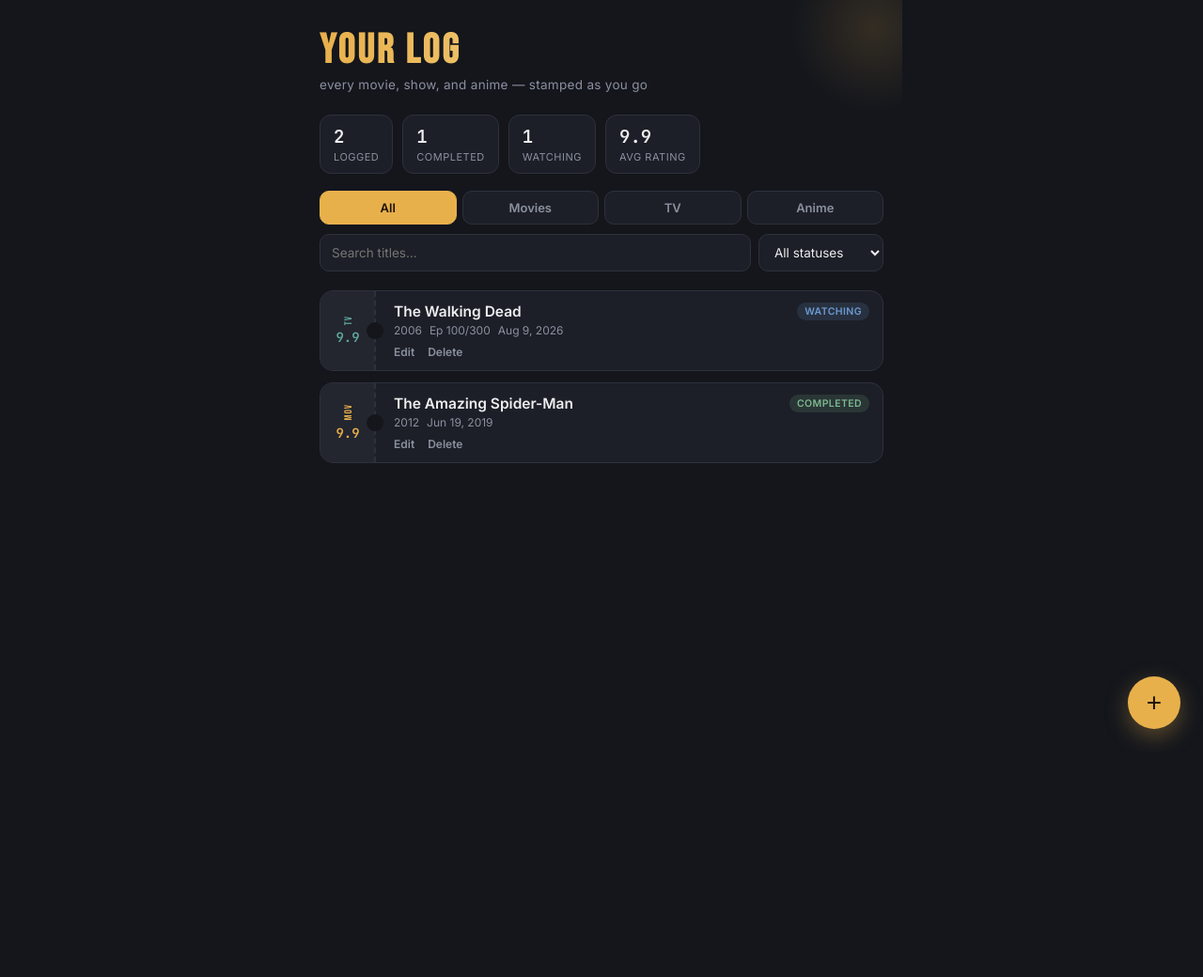
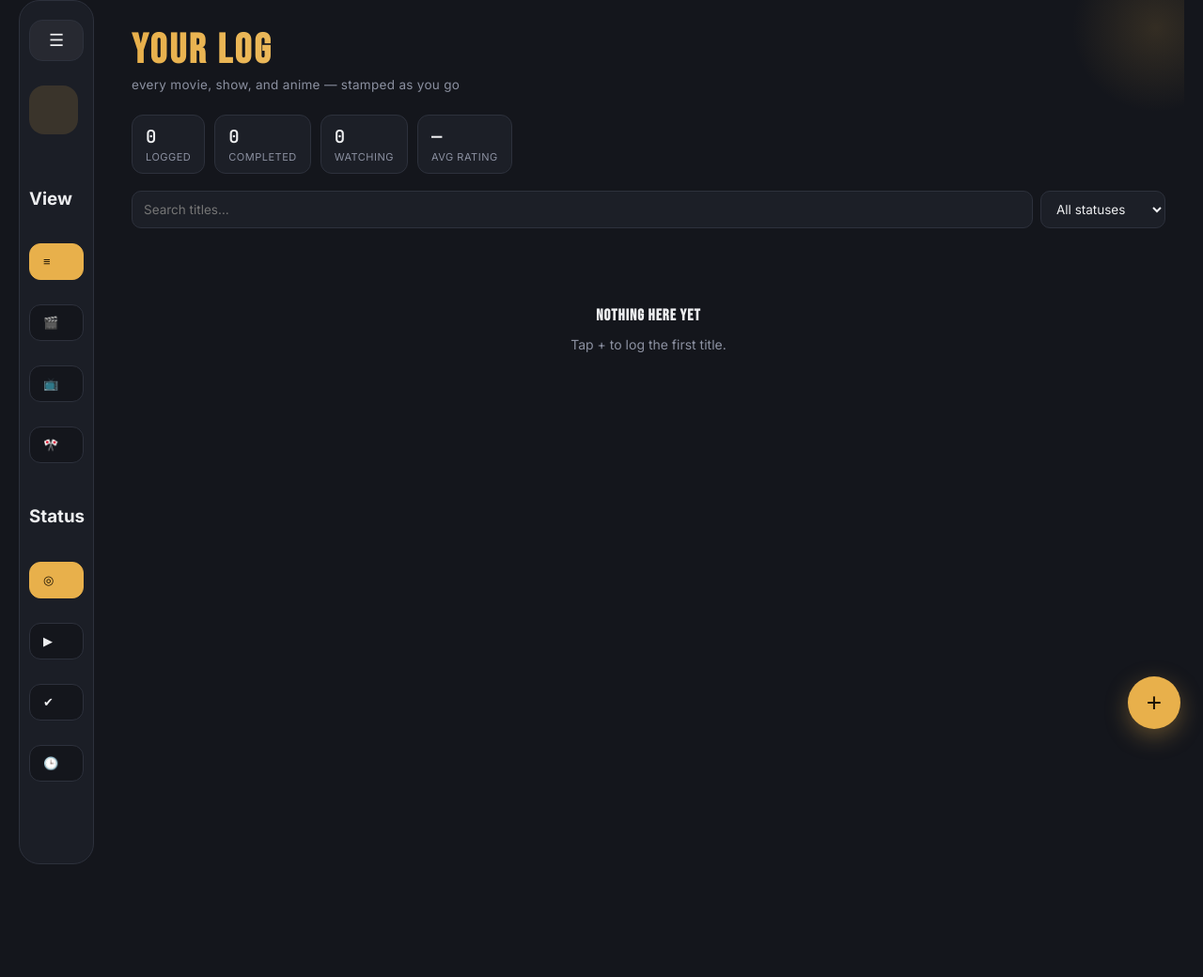
Before and after one commit to Jamil-Habash/watch_tracker, a Django app: template tracker/templates/index.html in a window 1280 px wide. Shown: the whole page at 94% size. Before the commit the page ends 792 px from the top, so only its background shows below. Run offline with Django 5.2, Linux system fonts and the light colour scheme; the template is opened without the code that fills it, so the values that code supplies are empty; data comes from the database, SQL or seed files in the repository; both versions use the stored data as it was after the commit.

Commit message:
added user nav bar and some refinement

```diff
--- a/tracker/static/script.js
+++ b/tracker/static/script.js
@@ -9,6 +9,7 @@
   const listEl = document.getElementById('entryList');
   const statsEl = document.getElementById('statsStrip');
   const modalOverlay = document.getElementById('modalOverlay');
+  const sidebar = document.querySelector('.sidebar');
   const form = document.getElementById('entryForm');
   const typePicker = document.getElementById('typePicker');
   const episodeRow = document.getElementById('episodeRow');
@@ -57,13 +58,21 @@
         body: JSON.stringify(payload),
       });
       if(!res.ok){
-        throw new Error('Could not save entry');
+        let message = 'Could not save entry';
+        try{
+          const data = await res.json();
+          if(data && data.error){ message = data.error; }
+        }catch(_){
+          const text = await res.text();
+          if(text){ message = text; }
+        }
+        throw new Error(message);
       }
       await loadEntries();
       closeModal();
     }catch(err){
       console.error('Save failed', err);
-      alert('The title could not be saved. Please try again.');
+      alert(`The title could not be saved. ${err.message}`);
     }
   }
 
@@ -102,6 +111,24 @@
     return {total, completed, watching, avg};
   }
 
+  function setActiveTypeButtons(type){
+    document.querySelectorAll('#typeTabs .tab, .sidebar-filter-btn').forEach(b => {
+      if(b.dataset.type){
+        b.classList.toggle('active', b.dataset.type === type);
+      }
+    });
+  }
+
+  function setActiveStatusButtons(status){
+    document.querySelectorAll('.sidebar-status-btn').forEach(b => {
+      b.classList.toggle('active', b.dataset.status === status);
+    });
+    const statusSelect = document.getElementById('statusFilter');
+    if(statusSelect){
+      statusSelect.value = status;
+    }
+  }
+
   function renderStats(){
     const s = computeStats();
     statsEl.innerHTML = `
@@ -122,6 +149,8 @@
 
   function render(){
     renderStats();
+    setActiveTypeButtons(activeType);
+    setActiveStatusButtons(activeStatus);
     const list = filteredEntries();
     if(list.length === 0){
       listEl.innerHTML = `<div class="empty-state"><strong>Nothing here yet</strong>Tap + to log the first title.</div>`;
@@ -168,17 +197,45 @@
     return d.toLocaleDateString(undefined, {month:'short', day:'numeric', year:'numeric'});
   }
 
-  document.getElementById('typeTabs').addEventListener('click', e => {
-    const btn = e.target.closest('.tab');
-    if(!btn) return;
-    document.querySelectorAll('#typeTabs .tab').forEach(b => b.classList.remove('active'));
-    btn.classList.add('active');
-    activeType = btn.dataset.type;
-    render();
-  });
+  const typeTabs = document.getElementById('typeTabs');
+  if(typeTabs){
+    typeTabs.addEventListener('click', e => {
+      const btn = e.target.closest('.tab');
+      if(!btn) return;
+      activeType = btn.dataset.type;
+      setActiveTypeButtons(activeType);
+      render();
+    });
+  }
+
+  if(sidebar){
+    const handle = sidebar.querySelector('.sidebar-handle');
+    if(handle){
+      handle.addEventListener('click', () => {
+        sidebar.classList.toggle('open');
+      });
+    }
+
+    sidebar.addEventListener('click', e => {
+      const typeBtn = e.target.closest('.sidebar-filter-btn');
+      if(typeBtn){
+        activeType = typeBtn.dataset.type;
+        setActiveTypeButtons(activeType);
+        render();
+        return;
+      }
+      const statusBtn = e.target.closest('.sidebar-status-btn');
+      if(statusBtn){
+        activeStatus = statusBtn.dataset.status;
+        setActiveStatusButtons(activeStatus);
+        render();
+      }
+    });
+  }
 
   document.getElementById('statusFilter').addEventListener('change', e => {
     activeStatus = e.target.value;
+    setActiveStatusButtons(activeStatus);
     render();
   });
 
--- a/tracker/static/style.css
+++ b/tracker/static/style.css
@@ -24,7 +24,8 @@
   -webkit-font-smoothing:antialiased;
 }
 .app{
-  max-width:640px;
+  width:100%;
+  max-width:100%;
   margin:0 auto;
   padding:0 0 100px;
 }
@@ -94,10 +95,252 @@
 .controls{
   padding:0 20px 14px;
 }
-.type-tabs{
+.layout{
   display:flex;
+  gap:20px;
+  padding:0 20px 20px;
+  align-items:flex-start;
+}
+.sidebar{
+  display:flex;
+  flex-direction:column;
+  gap:18px;
+  width:80px;
+  min-width:72px;
+  overflow:hidden;
+  background:rgba(28,31,39,0.98);
+  border:1px solid var(--line);
+  border-radius:22px;
+  transition:width .25s ease, padding .25s ease;
+  padding:20px 10px;
+  position:sticky;
+  top:20px;
+  min-height:calc(100vh - 40px);
+  z-index:2;
+}
+.sidebar:hover,
+.sidebar.open{
+  width:260px;
+  padding:20px;
+}
+.main-column{
+  flex:1;
+  min-width:0;
+}
+.sidebar *{
+  transition:opacity .25s ease, transform .25s ease;
+}
+.sidebar-handle{
+  display:flex;
+  align-items:center;
+  justify-content:center;
+  width:100%;
+  background:rgba(255,255,255,0.05);
+  border:1px solid var(--line);
+  border-radius:14px;
+  color:var(--text);
+  font-size:18px;
+  padding:10px 0;
+  cursor:pointer;
+  margin-bottom:8px;
+}
+.sidebar:not(:hover) .sidebar-handle{
+  opacity:1;
+  transform:none;
+}
+.sidebar:not(:hover) .profile-copy,
+.sidebar:not(:hover) .sidebar-section h2,
+.sidebar:not(:hover) .sidebar-actions{
+  opacity:0;
+  transform:translateX(-10px);
+  pointer-events:none;
+}
+
+.sidebar:not(:hover) .profile-card{
+  padding:0;
+}
+
+.sidebar:not(:hover) .sidebar-section{
+  max-height:none;
+  margin:0;
+  padding:0;
+  opacity:1;
+  overflow:visible;
+}
+
+.sidebar:not(:hover) .sidebar-section h2{
+  display:none;
+}
+.sidebar:not(:hover) .label{
+  display:none;
+}
+
+.sidebar:not(:hover).open .label{
+  display:inline;
+}
+.sidebar-filter-btn,
+.sidebar-status-btn,
+.sidebar-actions .btn{
+  display:flex;
+  align-items:center;
+  gap:10px;
+  width:100%;
+  text-align:left;
+  padding:11px 14px;
+}
+
+.profile-card .avatar{
+  width:52px;
+  height:52px;
+  display:flex;
+  align-items:center;
+  justify-content:center;
+  border-radius:16px;
+  background:rgba(232,176,75,0.15);
+  color:var(--gold);
+  font-family:'Bebas Neue',sans-serif;
+  font-size:24px;
+}
+.profile-copy{
+  min-width:0;
+}
+.avatar{
+  width:52px;
+  height:52px;
+  display:flex;
+  align-items:center;
+  justify-content:center;
+  border-radius:16px;
+  background:rgba(232,176,75,0.15);
+  color:var(--gold);
+  font-family:'Bebas Neue',sans-serif;
+  font-size:24px;
+}
+.profile-copy{
+  min-width:0;
+}
+.profile-name{
+  font-size:16px;
+  font-weight:700;
+}
+.profile-meta{
+  color:var(--text-muted);
+  font-size:13px;
+  margin-top:4px;
+  overflow:hidden;
+  text-overflow:ellipsis;
+  white-space:nowrap;
+}
+.sidebar-section{
+  background:var(--surface);
+  border:1px solid var(--line);
+  border-radius:18px;
+  padding:16px;
+}
+.sidebar-section h2{
+  margin:0 0 10px;
+  font-size:13px;
+  letter-spacing:0.08em;
+  color:var(--text-muted);
+  text-transform:uppercase;
+}
+.sidebar-filter-btn,
+.sidebar-status-btn{
+  width:100%;
+  text-align:left;
+  background:var(--bg);
+  border:1px solid var(--line);
+  color:var(--text);
+  border-radius:12px;
+  padding:11px 14px;
+  font-size:13px;
+  cursor:pointer;
+  margin-bottom:8px;
+}
+.sidebar-filter-btn.active,
+.sidebar-status-btn.active{
+  background:var(--gold);
+  border-color:var(--gold);
+  color:#1c1204;
+}
+.sidebar-actions{
+  display:flex;
+  justify-content:center;
+}
+.sidebar-actions .btn{
+  width:100%;
+}
+.btn.logout{
+  width:100%;
+}
+@media(max-width:820px){
+  .layout{
+    grid-template-columns:1fr;
+  }
+}
+
+/* Auth pages */
+.auth-page{
+  min-height:100vh;
+  display:flex;
+  align-items:center;
+  justify-content:center;
+  padding:24px;
+}
+.auth-card{
+  width:100%;
+  max-width:420px;
+  background:var(--surface);
+  border:1px solid var(--line);
+  border-radius:24px;
+  padding:32px;
+}
+.auth-card h1{
+  margin:0 0 8px;
+  font-size:30px;
+}
+.auth-card p{
+  margin:0 0 24px;
+  color:var(--text-muted);
+}
+.auth-field{
+  display:flex;
+  flex-direction:column;
   gap:6px;
-  margin-bottom:10px;
+}
+.auth-field label{
+  font-size:13px;
+  color:var(--text-muted);
+}
+.auth-field input{
+  background:var(--bg);
+  border:1px solid var(--line);
+  border-radius:12px;
+  color:var(--text);
+  padding:12px 14px;
+  outline:none;
+}
+.auth-field input:focus{
+  border-color:var(--gold);
+}
+.auth-actions{
+  display:flex;
+  justify-content:space-between;
+  align-items:center;
+  gap:10px;
+  margin-top:18px;
+}
+.auth-actions button{
+  flex:1;
+}
+.auth-footer{
+  margin-top:20px;
+  font-size:13px;
+  color:var(--text-muted);
+}
+.auth-footer a{
+  color:var(--gold);
+  text-decoration:none;
 }
 .tab{
   flex:1;
@@ -384,7 +627,3 @@
   color:var(--text-muted);
   font-size:13px;
 }
-
-@media (prefers-reduced-motion: reduce){
-  * { transition:none !important; }
-}
--- a/tracker/templates/index.html
+++ b/tracker/templates/index.html
@@ -13,6 +13,35 @@
 </head>
 <body>
 <div class="app">
+  <div class="layout">
+    <aside class="sidebar">
+      <button type="button" class="sidebar-handle" aria-label="Open menu">☰</button>
+      <div class="profile-card">
+        <div class="avatar">{{ request.user.username|slice:":1"|upper }}</div>
+        <div class="profile-copy">
+          <div class="profile-name">{{ request.user.username }}</div>
+          <div class="profile-meta">{{ request.user.email|default:'Member' }}</div>
+        </div>
+      </div>
+
+      <h3>View</h3>
+      <button type="button" class="sidebar-filter-btn active" data-type="all"><span class="icon">≡</span><span class="label">All</span></button>
+      <button type="button" class="sidebar-filter-btn" data-type="movie"><span class="icon">🎬</span><span class="label">Movies</span></button>
+      <button type="button" class="sidebar-filter-btn" data-type="tv"><span class="icon">📺</span><span class="label">TV</span></button>
+      <button type="button" class="sidebar-filter-btn" data-type="anime"><span class="icon">🎌</span><span class="label">Anime</span></button>
+
+      <h3>Status</h3>
+      <button type="button" class="sidebar-status-btn active" data-status="all"><span class="icon">◎</span><span class="label">All</span></button>
+      <button type="button" class="sidebar-status-btn" data-status="watching"><span class="icon">▶</span><span class="label">Watching</span></button>
+      <button type="button" class="sidebar-status-btn" data-status="completed"><span class="icon">✔</span><span class="label">Completed</span></button>
+      <button type="button" class="sidebar-status-btn" data-status="planned"><span class="icon">🕒</span><span class="label">Planned</span></button>
+
+      <div class="sidebar-actions">
+        <a href="{% url 'logout' %}" class="btn btn-secondary logout"><span class="icon">⎋</span><span class="label">Sign out</span></a>
+      </div>
+    </aside>
+
+    <div class="main-column">
       <header class="topbar">
         <div class="marquee">
           <h1>YOUR LOG</h1>
@@ -23,12 +52,6 @@
       <section class="stats-strip" id="statsStrip"></section>
 
       <section class="controls">
-    <div class="type-tabs" id="typeTabs">
-      <button class="tab active" data-type="all">All</button>
-      <button class="tab" data-type="movie">Movies</button>
-      <button class="tab" data-type="tv">TV</button>
-      <button class="tab" data-type="anime">Anime</button>
-    </div>
         <div class="secondary-row">
           <input id="searchInput" placeholder="Search titles…" autocomplete="off">
           <select id="statusFilter">
@@ -43,6 +66,8 @@
       <section class="list" id="entryList">
         <div class="loading">loading your log…</div>
       </section>
+    </div>
+  </div>
 </div>
 
 <button class="fab" id="addBtn" aria-label="Add title">+</button>
--- a/tracker/urls.py
+++ b/tracker/urls.py
@@ -3,6 +3,9 @@
 
 urlpatterns = [
     path('', views.index, name='index'),
+    path('signup/', views.signup_view, name='signup'),
+    path('login/', views.login_view, name='login'),
+    path('logout/', views.logout_view, name='logout'),
     path('api/entries/', views.entries_api, name='entries_api'),
     path('api/entries/<int:pk>/', views.entry_detail_api, name='entry_detail_api'),
 ]
--- a/tracker/views.py
+++ b/tracker/views.py
@@ -1,15 +1,23 @@
 import json
 from datetime import date
 
+from django.contrib.auth import login, logout
+from django.contrib.auth.decorators import login_required
+from django.contrib.auth.forms import AuthenticationForm, UserCreationForm
 from django.http import JsonResponse
-from django.shortcuts import get_object_or_404, render
+from django.shortcuts import get_object_or_404, redirect, render
 from django.views.decorators.csrf import csrf_exempt
 
 from .models import ShowEntry
 
 
+@login_required(login_url='login')
 def index(request):
     return render(request, "index.html")
+
+
+def _json_error(message, status=403):
+    return JsonResponse({"error": message}, status=status)
 
 
 def _serialize_entry(entry):
@@ -74,34 +82,88 @@
 
 @csrf_exempt
 def entries_api(request):
+    if not request.user.is_authenticated:
+        return _json_error("Authentication required", status=401)
+
     if request.method == "GET":
-        entries = ShowEntry.objects.all()
+        entries = ShowEntry.objects.filter(user=request.user)
         return JsonResponse([_serialize_entry(entry) for entry in entries], safe=False)
 
     if request.method == "POST":
         payload = json.loads(request.body.decode("utf-8")) if request.body else {}
-        entry = ShowEntry.objects.create(**_build_entry_kwargs(payload))
-        return JsonResponse(_serialize_entry(entry), status=201)
+        try:
+            entry = ShowEntry.objects.create(user=request.user, **_build_entry_kwargs(payload))
+            return JsonResponse(_serialize_entry(entry), status=201)
+        except Exception as exc:
+            return _json_error(str(exc), status=400)
 
     return JsonResponse({"error": "Method not allowed"}, status=405)
 
 
 @csrf_exempt
 def entry_detail_api(request, pk):
-    entry = get_object_or_404(ShowEntry, pk=pk)
+    if not request.user.is_authenticated:
+        return _json_error("Authentication required", status=401)
+
+    entry = get_object_or_404(ShowEntry, pk=pk, user=request.user)
 
     if request.method == "GET":
         return JsonResponse(_serialize_entry(entry))
 
     if request.method == "PUT":
         payload = json.loads(request.body.decode("utf-8")) if request.body else {}
-        for field, value in _build_entry_kwargs(payload).items():
-            setattr(entry, field, value)
-        entry.save()
-        return JsonResponse(_serialize_entry(entry))
+        try:
+            for field, value in _build_entry_kwargs(payload).items():
+                setattr(entry, field, value)
+            entry.save()
+            return JsonResponse(_serialize_entry(entry))
+        except Exception as exc:
+            return _json_error(str(exc), status=400)
 
     if request.method == "DELETE":
         entry.delete()
         return JsonResponse({"deleted": True})
 
     return JsonResponse({"error": "Method not allowed"}, status=405)
+
+
+def signup_view(request):
+    if request.user.is_authenticated:
+        return redirect('index')
+
+    if request.method == 'POST':
+        form = UserCreationForm(request.POST)
+        if form.is_valid():
+            user = form.save()
+            login(request, user)
+            return redirect(request.POST.get('next') or 'index')
+    else:
+        form = UserCreationForm()
+
+    return render(request, 'signup.html', {
+        'form': form,
+        'next': request.GET.get('next', ''),
+    })
+
+
+def login_view(request):
+    if request.user.is_authenticated:
+        return redirect('index')
+
+    if request.method == 'POST':
+        form = AuthenticationForm(request, data=request.POST)
+        if form.is_valid():
+            login(request, form.get_user())
+            return redirect(request.POST.get('next') or request.GET.get('next') or 'index')
+    else:
+        form = AuthenticationForm()
+
+    return render(request, 'log_in.html', {
+        'form': form,
+        'next': request.GET.get('next', ''),
+    })
+
+
+def logout_view(request):
+    logout(request)
+    return redirect('login')
```
Also changed, not shown: tracker/models.py (+9 -1 lines), tracker/templates/log_in.html (added, +41 -0 lines), tracker/templates/signup.html (added, +45 -0 lines), watch_tracker/settings.py (+6 -2 lines), db.sqlite3, tracker/migrations/0002_showentry_user_alter_showentry_status.py (added). Lines whose indentation alone changed are shown as unchanged.
